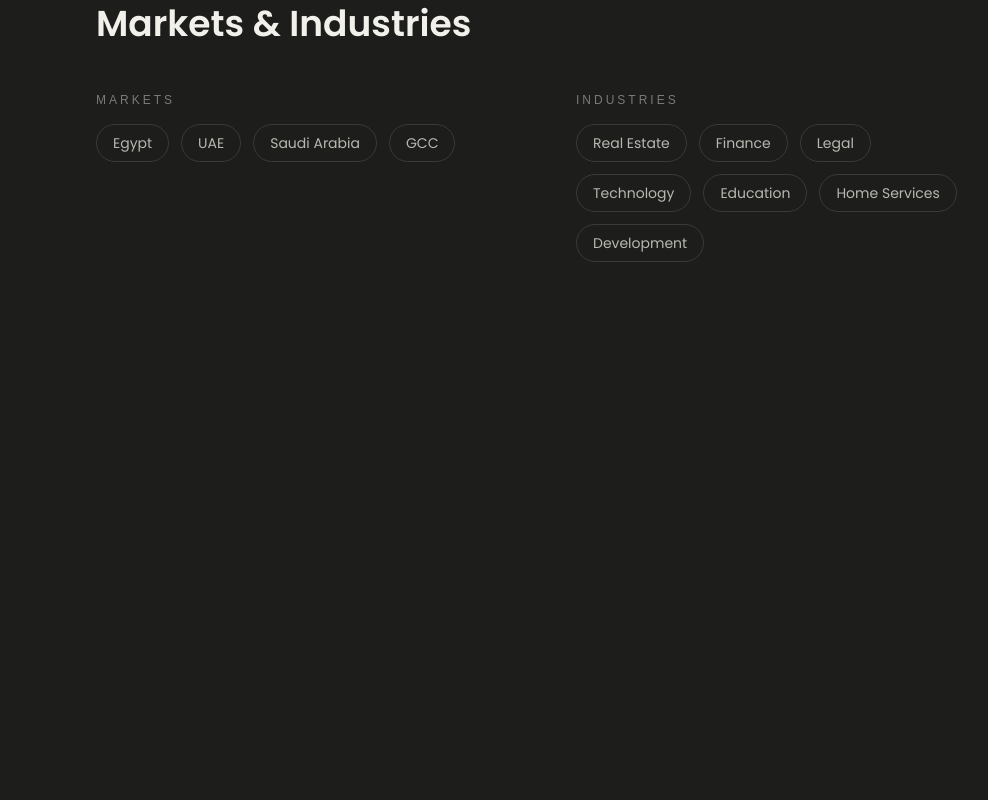
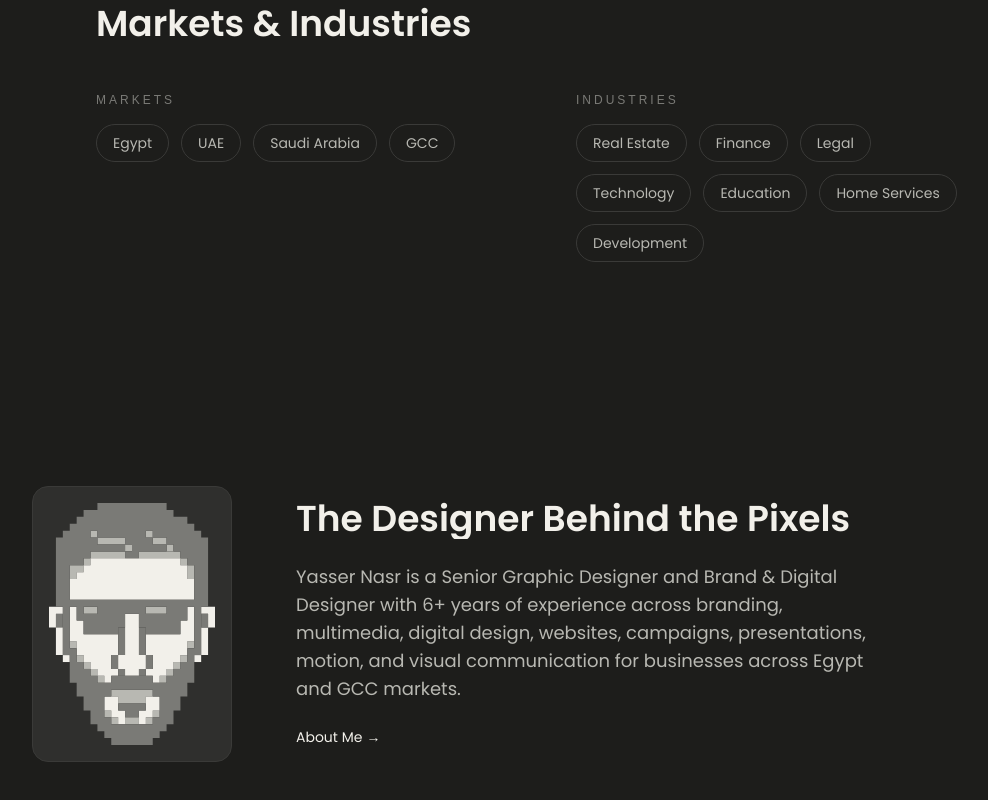
Before and after one commit to yasser-nasr/yasser-portfolio, a Next.js app: page / in a window 1280 px wide. Shown: the part 3854-4654 px from the top of the page, without its empty margins (96-1084 px from the left). Before the commit the page ends 4228 px from the top, so only its background shows below. Built offline with nearby package versions, Linux system fonts and the light colour scheme; a web font is replaced by a local one.

Commit message:
Phase 9: about preview
Exact brief headline paired with the approved short bio (verbatim
from the brand context doc) and a secondary, smaller mascot
appearance — an explicitly approved usage location for it.

```diff
--- a/src/app/page.tsx
+++ b/src/app/page.tsx
@@ -4,6 +4,7 @@ import SelectedWork from "@/components/SelectedWork";
 import Positioning from "@/components/Positioning";
 import Capabilities from "@/components/Capabilities";
 import MarketsIndustries from "@/components/MarketsIndustries";
+import AboutPreview from "@/components/AboutPreview";
 
 export default function Home() {
   return (
@@ -14,6 +15,7 @@ export default function Home() {
       <Positioning />
       <Capabilities />
       <MarketsIndustries />
+      <AboutPreview />
     </main>
   );
 }
--- /dev/null
+++ b/src/components/AboutPreview.tsx
@@ -0,0 +1,44 @@
+import Image from "next/image";
+import Link from "next/link";
+import HeadingReveal from "@/components/HeadingReveal";
+import Reveal from "@/components/Reveal";
+
+export default function AboutPreview() {
+  return (
+    <section className="px-6 py-20 md:py-28">
+      <div className="mx-auto grid max-w-5xl items-center gap-10 md:grid-cols-[200px_1fr] md:gap-16">
+        <Reveal className="mx-auto w-32 md:w-full">
+          <div className="overflow-hidden rounded-2xl border border-edge bg-surface-card p-4">
+            <Image
+              src="/brand/mascot.svg"
+              alt="Yasser Nasr"
+              width={120}
+              height={175}
+              className="h-auto w-full"
+            />
+          </div>
+        </Reveal>
+
+        <div>
+          <HeadingReveal as="h2" className="text-3xl font-semibold text-ink md:text-4xl">
+            The Designer Behind the Pixels
+          </HeadingReveal>
+          <Reveal>
+            <p className="mt-6 max-w-xl text-lg text-ink-soft">
+              Yasser Nasr is a Senior Graphic Designer and Brand &amp; Digital Designer
+              with 6+ years of experience across branding, multimedia, digital design,
+              websites, campaigns, presentations, motion, and visual communication for
+              businesses across Egypt and GCC markets.
+            </p>
+            <Link
+              href="/about"
+              className="mt-6 inline-flex items-center gap-1 text-sm text-ink underline-offset-4 hover:underline"
+            >
+              About Me <span aria-hidden="true">→</span>
+            </Link>
+          </Reveal>
+        </div>
+      </div>
+    </section>
+  );
+}
```
